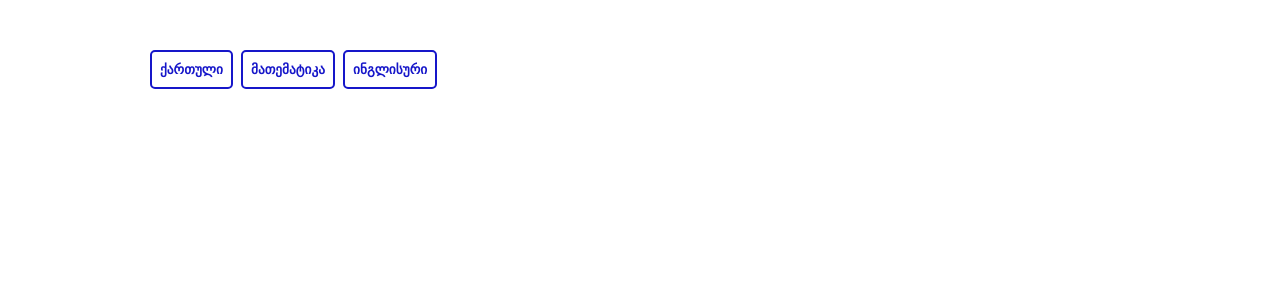
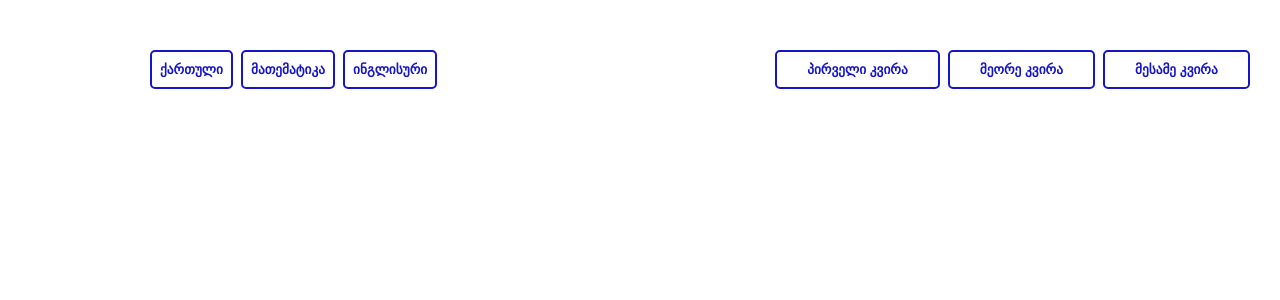
Before and after one commit to Tornike512/School-Journal, a React (Vite) app: page / in a window 1280 px wide. Shown: the top 300 px of the page. Built offline with nearby package versions, Linux system fonts and the light colour scheme.

Commit message:
added weekdays as components with their styles

```diff
--- a/src/App.jsx
+++ b/src/App.jsx
@@ -1,16 +1,30 @@
 import { English } from "./Objects/English";
 import { Georgian } from "./Objects/Georgian";
 import { Math } from "./Objects/Math";
+import "./Week/Week.scss";
+
+import { FirstWeek } from "./Week/FirstWeek";
+import { SecondWeek } from "./Week/SecondWeek";
+import { ThirdWeek } from "./Week/ThirdWeek";
 import "./Objects/Objects.scss";
+
+import "./Spacing.scss";
 
 function App() {
   return (
     <>
-      <div className="objects">
-        <Georgian></Georgian>
-        <Math></Math>
-        <English></English>
-      </div>
+      <section className="spacing">
+        <div className="objects">
+          <Georgian></Georgian>
+          <Math></Math>
+          <English></English>
+        </div>
+        <div className="week">
+          <FirstWeek></FirstWeek>
+          <SecondWeek></SecondWeek>
+          <ThirdWeek></ThirdWeek>
+        </div>
+      </section>
     </>
   );
 }
--- /dev/null
+++ b/src/Spacing.scss
@@ -0,0 +1,3 @@
+.spacing {
+  display: flex;
+}
--- /dev/null
+++ b/src/Week/FirstWeek/FirstWeek.jsx
@@ -0,0 +1,9 @@
+import "./FirstWeek.scss";
+
+export function FirstWeek() {
+  return (
+    <>
+      <button className="first-week">პირველი კვირა</button>
+    </>
+  );
+}
--- /dev/null
+++ b/src/Week/FirstWeek/FirstWeek.scss
@@ -0,0 +1,15 @@
+.first-week {
+  padding: 10px 30px;
+  margin-right: 8px;
+  border: 2px solid rgb(22, 22, 201);
+  border-radius: 5px;
+  background-color: #ffffff;
+  color: rgb(22, 22, 201);
+  font-weight: bold;
+  cursor: pointer;
+
+  &:hover {
+    background-color: rgb(22, 22, 201);
+    color: #ffffff;
+  }
+}
--- /dev/null
+++ b/src/Week/FirstWeek/index.js
@@ -0,0 +1 @@
+export { FirstWeek } from "./FirstWeek";
--- /dev/null
+++ b/src/Week/SecondWeek/SecondWeek.jsx
@@ -0,0 +1,9 @@
+import "./SecondWeek.scss";
+
+export function SecondWeek() {
+  return (
+    <>
+      <button className="second-week">მეორე კვირა</button>
+    </>
+  );
+}
--- /dev/null
+++ b/src/Week/SecondWeek/SecondWeek.scss
@@ -0,0 +1,15 @@
+.second-week {
+  padding: 10px 30px;
+  margin-right: 8px;
+  border: 2px solid rgb(22, 22, 201);
+  border-radius: 5px;
+  background-color: #ffffff;
+  color: rgb(22, 22, 201);
+  font-weight: bold;
+  cursor: pointer;
+
+  &:hover {
+    background-color: rgb(22, 22, 201);
+    color: #ffffff;
+  }
+}
--- /dev/null
+++ b/src/Week/SecondWeek/index.js
@@ -0,0 +1 @@
+export { SecondWeek } from "./SecondWeek";
--- /dev/null
+++ b/src/Week/ThirdWeek/ThirdWeek.jsx
@@ -0,0 +1,9 @@
+import "./ThirdWeek.scss";
+
+export function ThirdWeek() {
+  return (
+    <>
+      <button className="third-week">მესამე კვირა</button>
+    </>
+  );
+}
--- /dev/null
+++ b/src/Week/ThirdWeek/ThirdWeek.scss
@@ -0,0 +1,15 @@
+.third-week {
+  padding: 10px 30px;
+  margin-right: 8px;
+  border: 2px solid rgb(22, 22, 201);
+  border-radius: 5px;
+  background-color: #ffffff;
+  color: rgb(22, 22, 201);
+  font-weight: bold;
+  cursor: pointer;
+
+  &:hover {
+    background-color: rgb(22, 22, 201);
+    color: #ffffff;
+  }
+}
--- /dev/null
+++ b/src/Week/ThirdWeek/index.js
@@ -0,0 +1 @@
+export { ThirdWeek } from "./ThirdWeek";
--- /dev/null
+++ b/src/Week/Week.scss
@@ -0,0 +1,4 @@
+.week {
+  margin-top: 50px;
+  margin-left: 330px;
+}
```
